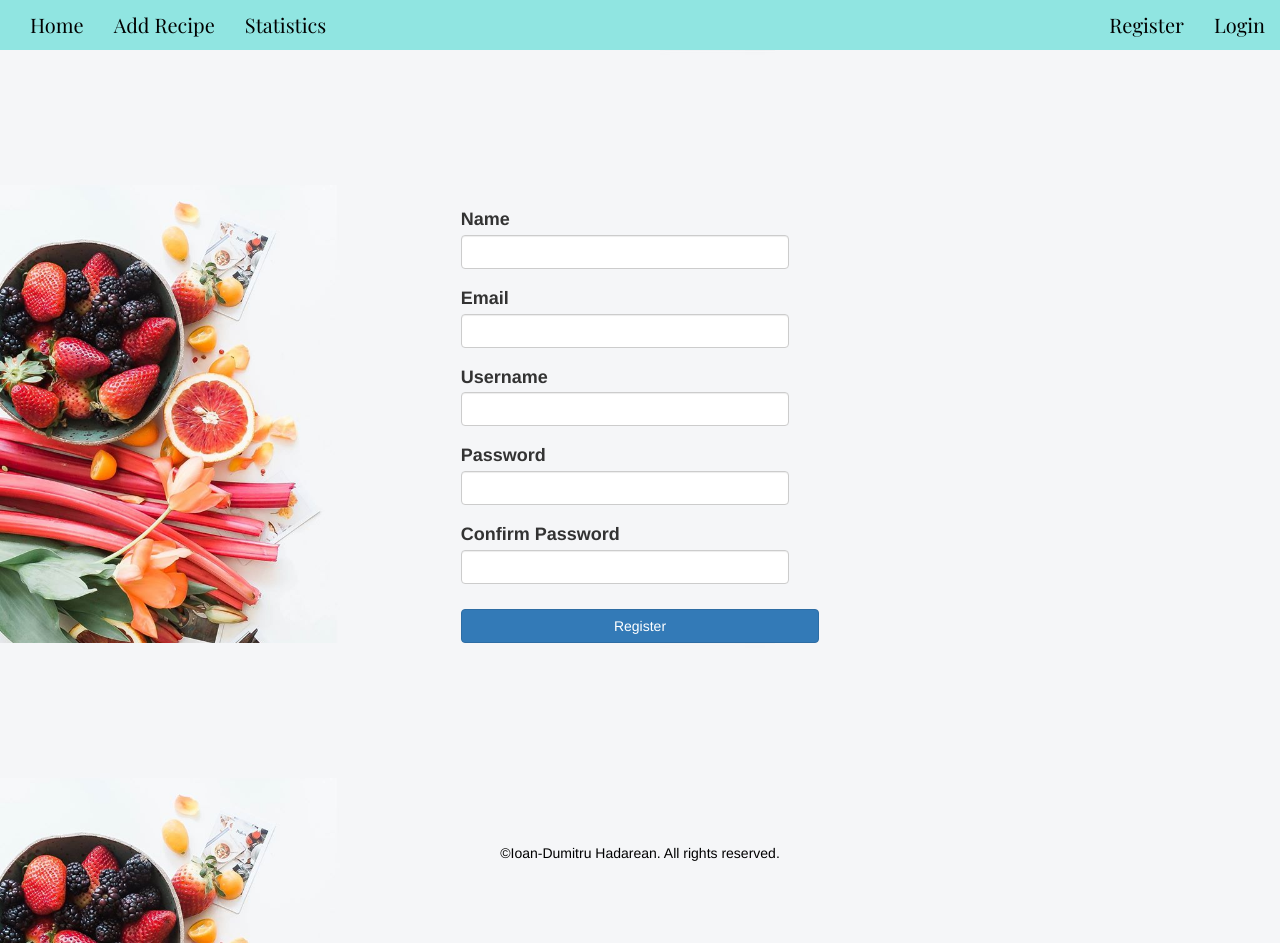
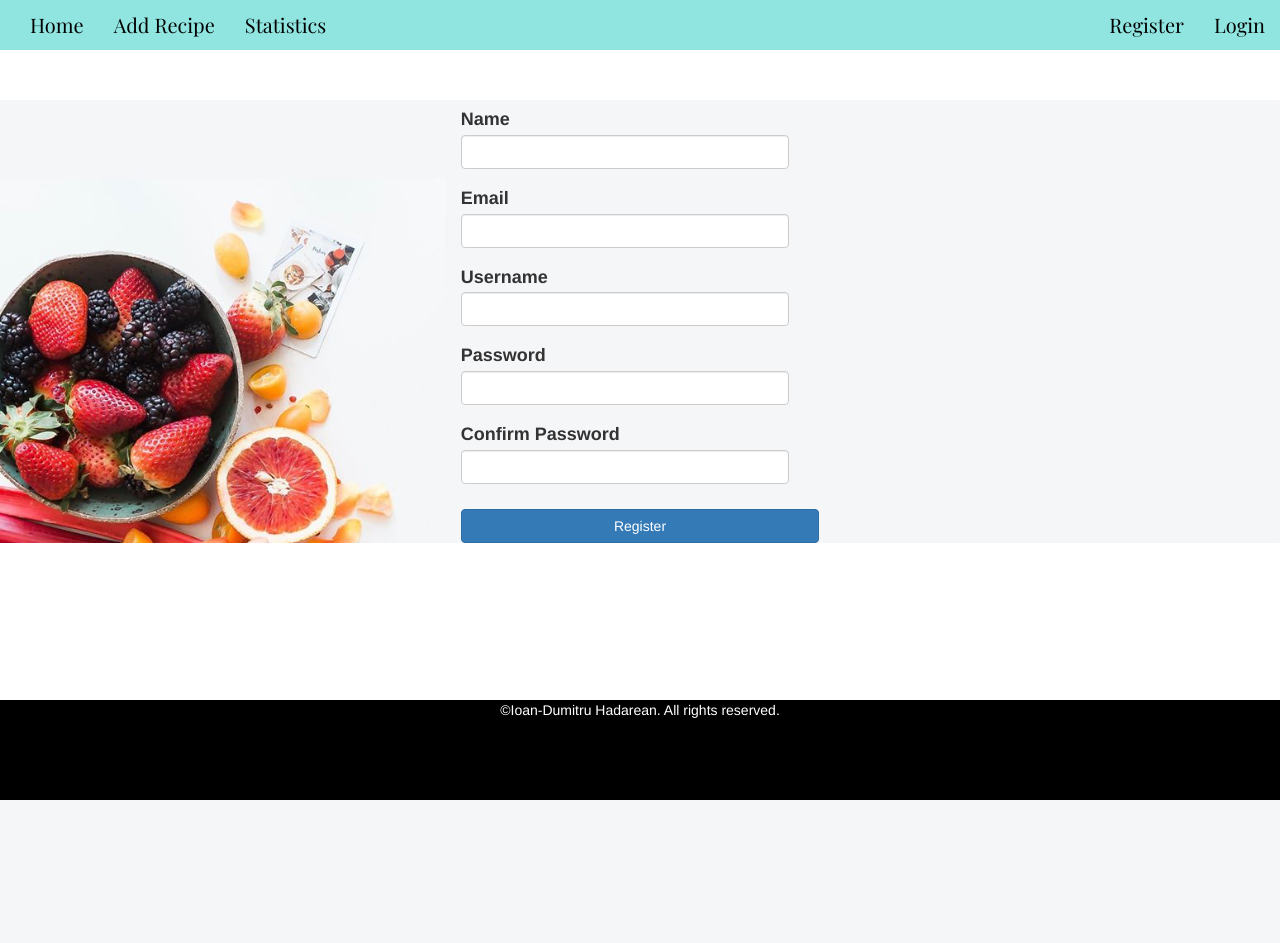
Before and after one commit to IoanHadarean/CookBook-project, a Flask app: page /register in a window 1280 px wide. After the commit the page ends 800 px from the top, so only its background shows below. Run offline with Flask 2, Linux system fonts and the light colour scheme; some libraries are stand-ins or nearby versions.

Commit message:
Trying to make container fluid work

```diff
--- a/static/css/style.css
+++ b/static/css/style.css
@@ -1,4 +1,9 @@
  /* --------------------------Special paddings, margins and styling */
+
+ html,
+ body {
+  overflow-y: hidden;
+ }
 
  .container-fluid {
   background: url("../images/cookbook.jpg") no-repeat fixed;
@@ -11,8 +16,10 @@
  }
 
  form {
-  margin-top: 150px;
-  margin-bottom: 150px;
+  position: absolute;
+  margin-top: 100px;
+  margin-bottom: 200px;
+  z-index: 3;
  }
 
 
@@ -24,6 +31,8 @@
   background-color: #90E5E1;
   position: fixed;
   width: 100%;
+  margin: 0px;
+  z-index: 4;
  }
 
  .navbar-toggle .icon-bar {
@@ -55,9 +64,8 @@
  }
 
  /* ------------------------------------------------Colors */
-.footer-bg {
-  background-color: grey;
- }
+
+
  /* -----------------------------------------------Register */
 
  .form-group--responsive {
@@ -80,14 +88,20 @@
  /* -------------------------------------------------------------Images */
 
  /* -------------------------------------------------Footer */
- #footer {
-  margin-top: 200px;
+
+#footer {
   width: 100%;
-  color: black;
+  background-color: black;
   height: 100px;
   display: flex;
   justify-content: center;
   text-align: center;
+  position: absolute;
+  bottom: 0;
+ }
+
+ .footer-span {
+  color: white;
  }
 
 
--- a/templates/base.html
+++ b/templates/base.html
@@ -13,18 +13,18 @@
 
 <body>
     {% include 'includes/_navbar.html' %}
-    <div class="container-fluid">
+    <div class = "container-fluid">
         {% block content %}{% endblock %}
     </div>
-    <div class = "container-fluid">
-        <footer class="footer-bg container-fluid">
-            <div id="footer">
-                <div class="col-lg-12">
-                    <span>©Ioan-Dumitru Hadarean. All rights reserved.</span>
-                </div>
+    <footer class="footer-bg container-fluid">
+        <h2 class="hidden">Footer</h2>
+        <div id="footer">
+            <div class="col-lg-12">
+                <span class="footer-span">©Ioan-Dumitru Hadarean. All rights reserved.</span>
             </div>
-        </footer>
-    </div>
+        </div>
+    </footer>
+
 
     <script src="https://code.jquery.com/jquery-3.3.1.min.js" integrity="sha256-FgpCb/KJQlLNfOu91ta32o/NMZxltwRo8QtmkMRdAu8=" crossorigin="anonymous"></script>
     <script type="text/javascript" src="https://stackpath.bootstrapcdn.com/bootstrap/3.3.7/js/bootstrap.min.js"></script>
--- a/templates/includes/_navbar.html
+++ b/templates/includes/_navbar.html
@@ -1,4 +1,3 @@
-<div class="container-fluid">
 <nav id="navbar navbar-inverse">
   <div class="container--nav">
     <div class="navbar-header">
@@ -29,4 +28,3 @@
     <!--/.nav-collapse -->
   </div>
 </nav>
-</div>
--- a/templates/register.html
+++ b/templates/register.html
@@ -1,5 +1,5 @@
 {% extends 'base.html' %} {% block content %} {% from "includes/_formhelpers.html" import render_field %} {% include 'includes/_messages.html' %}
-<form method="POST" action="">
+<form class = "container-fluid" method="POST" action="">
     <div class="form-group form-group--responsive">
         <div class="row col-lg-12">
             <h4>{{render_field(form.name, class_="form-control")}}</h4>
@@ -31,4 +31,5 @@
         </div>
     </div>
 </form>
+</div>
 {% endblock %}
```
Lines whose indentation alone changed are shown as unchanged.
